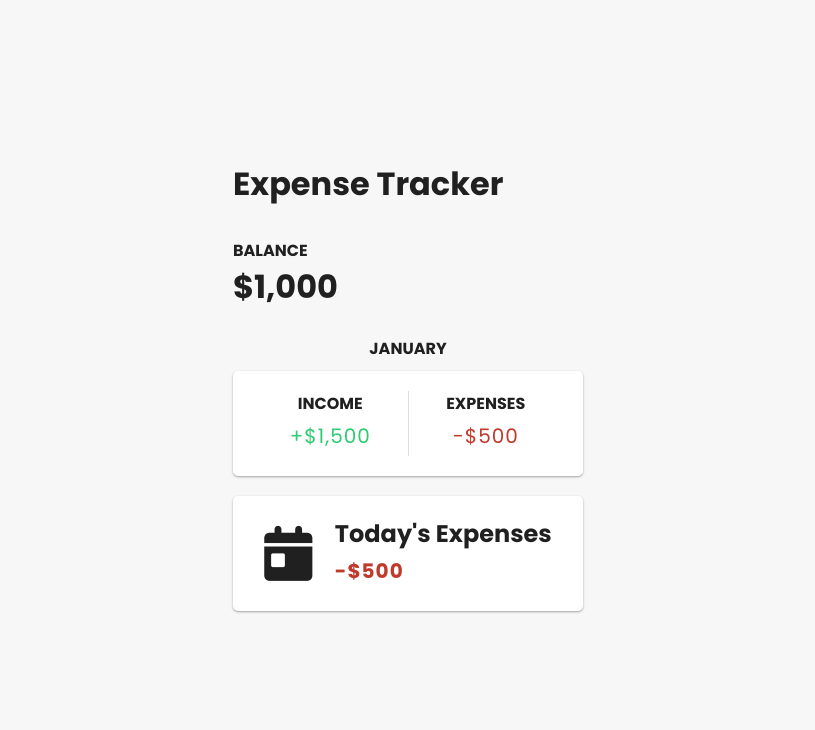
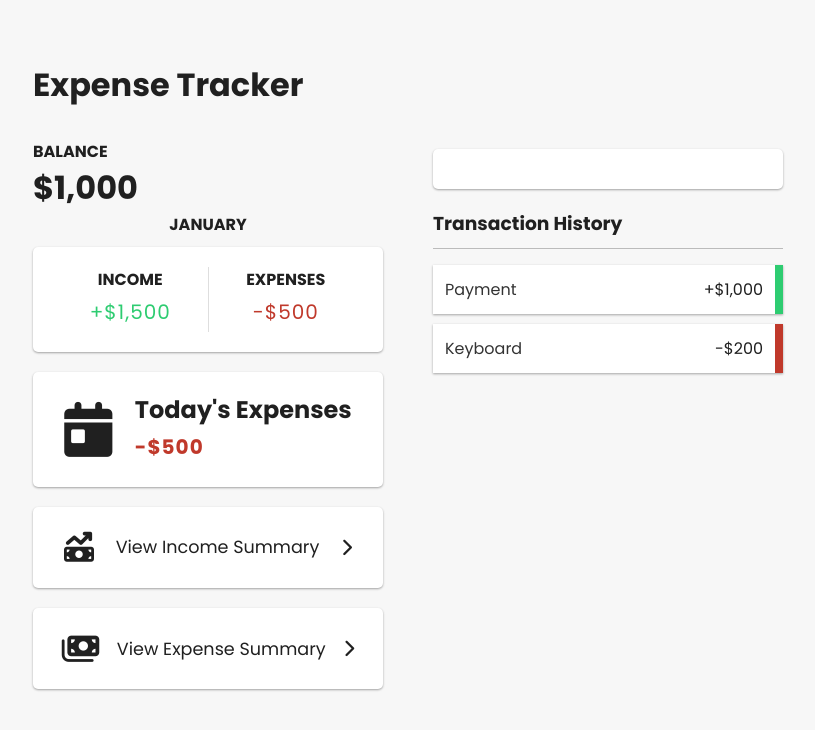
Before and after one commit to emilysamantha/my-expense-tracker, a React (Create React App) app: page / in a window 1280 px wide. Shown: the top 730 px of the page, without its empty margins (232-1047 px from the left). Built offline with nearby package versions, Linux system fonts and the light colour scheme.

Commit message:
Create components

```diff
--- a/src/App.css
+++ b/src/App.css
@@ -20,6 +20,11 @@ body {
   font-family: "Poppins", sans-serif;
 }
 
+.exp-tracker-container {
+  display: flex;
+  gap: 50px;
+}
+
 .container {
   margin: 30px auto;
   width: 350px;
@@ -36,12 +41,16 @@ h2 {
 h3 {
   border-bottom: 1px solid #bbb;
   padding-bottom: 10px;
-  margin: 40px 0 10px;
+  margin: 0 0 10px;
 }
 
 h4 {
   margin: 0;
   text-transform: uppercase;
+}
+
+a {
+  text-decoration: none;
 }
 
 .box-container {
@@ -85,6 +94,21 @@ h4 {
 
 .month {
   text-align: center;
+}
+
+.button {
+  padding: 10px 20px;
+  font-size: 1.1rem;
+  transition: 0.5s;
+}
+
+.button:hover {
+  background-color: rgb(227, 227, 227);
+  cursor: pointer;
+}
+
+.icon {
+  font-size: 30px;
 }
 
 label {
--- a/src/App.js
+++ b/src/App.js
@@ -3,15 +3,29 @@ import { Header } from "./components/Header";
 import Total from "./components/Total";
 import IncomeExpenses from "./components/IncomeExpenses";
 import TodaysExpenses from "./components/TodaysExpenses";
+import Button from "./components/Button";
+import TransactionList from "./components/TransactionList";
+import AddTransaction from "./components/AddTransaction";
 
 function App() {
   return (
     <div>
       <Header title="Expense Tracker" />
-      <div className="container">
-        <Total title="Balance" />
-        <IncomeExpenses />
-        <TodaysExpenses />
+      <div className="exp-tracker-container">
+        <div className="container">
+          <Total title="Balance" />
+          <IncomeExpenses />
+          <TodaysExpenses />
+          <Button
+            icon="fa-solid fa-money-bill-trend-up"
+            title="View Income Summary"
+          />
+          <Button icon="fa-solid fa-money-bills" title="View Expense Summary" />
+        </div>
+        <div className="container">
+          <AddTransaction />
+          <TransactionList />
+        </div>
       </div>
     </div>
   );
--- /dev/null
+++ b/src/components/AddTransaction.js
@@ -0,0 +1,11 @@
+import React from "react";
+
+const AddTransaction = () => {
+  return (
+    <div>
+      <div className="box-container"></div>
+    </div>
+  );
+};
+
+export default AddTransaction;
--- /dev/null
+++ b/src/components/Button.js
@@ -0,0 +1,13 @@
+import React from "react";
+
+const Button = ({ icon, title }) => {
+  return (
+    <a href="/" className="box-container button">
+      <i class={`${icon} icon`}></i>
+      <p>{title}</p>
+      <i class="fa-solid fa-chevron-right"></i>
+    </a>
+  );
+};
+
+export default Button;
--- a/src/components/IncomeExpenses.js
+++ b/src/components/IncomeExpenses.js
@@ -4,7 +4,6 @@ import { numberWithCommas } from "../utils/format";
 const IncomeExpenses = () => {
   return (
     <div>
-      <br />
       <h4 className="month">January</h4>
       <div className="box-container inc-exp">
         <div>
--- /dev/null
+++ b/src/components/Transaction.js
@@ -0,0 +1,23 @@
+import React from "react";
+import { numberWithCommas } from "../utils/format";
+
+const Transaction = ({ transaction }) => {
+  const sign = transaction.amount < 0 ? "-" : "+";
+
+  return (
+    <li className={transaction.amount < 0 ? "minus" : "plus"}>
+      {transaction.text}{" "}
+      <span>
+        {sign}${numberWithCommas(Math.abs(transaction.amount))}
+      </span>
+      <button
+        // onClick={() => deleteTransaction(transaction._id)}
+        className="delete-btn"
+      >
+        <i class="fa-solid fa-xmark"></i>
+      </button>
+    </li>
+  );
+};
+
+export default Transaction;
--- /dev/null
+++ b/src/components/TransactionList.js
@@ -0,0 +1,20 @@
+import React from "react";
+import Transaction from "./Transaction";
+
+const TransactionList = () => {
+  return (
+    <div>
+      <h3>Transaction History</h3>
+      <ul className="list">
+        <Transaction
+          transaction={{ text: "Payment", amount: 1000, category: "Transfer" }}
+        />
+        <Transaction
+          transaction={{ text: "Keyboard", amount: -200, category: "Shopping" }}
+        />
+      </ul>
+    </div>
+  );
+};
+
+export default TransactionList;
```
